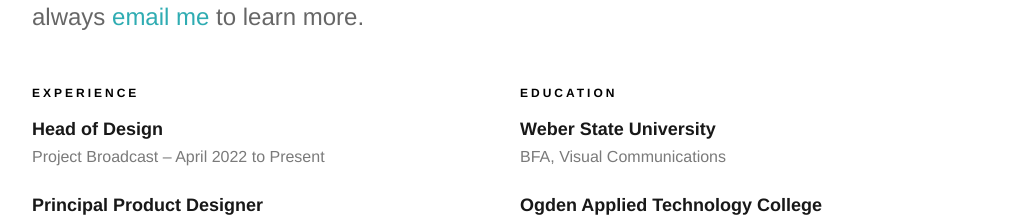
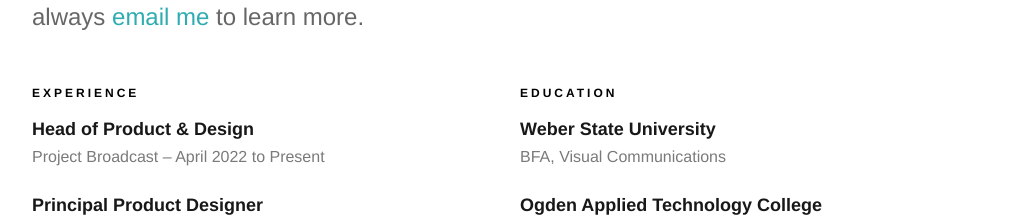
Before and after one commit to mich8060/portfolio, a React (Create React App) app: page / in a window 1280 px wide. Shown: the part 1183-1400 px from the top of the page, without its empty margins (120-1153 px from the left). Built offline with nearby package versions, Linux system fonts and the light colour scheme; a web font is replaced by a local one.

Commit message:
Package Updates

```diff
--- a/package.json
+++ b/package.json
@@ -36,5 +36,8 @@
       "last 1 firefox version",
       "last 1 safari version"
     ]
+  },
+  "devDependencies": {
+    "@babel/plugin-proposal-private-property-in-object": "^7.21.11"
   }
 }
--- a/src/components/about/index.js
+++ b/src/components/about/index.js
@@ -20,7 +20,7 @@ function About(){
             <List>
                 <div className="list--column">
                     <div className="list--title">experience</div>
-                    <Role title="Head of Design" timeline="Project Broadcast – April 2022 to Present" />
+                    <Role title="Head of Product &amp; Design" timeline="Project Broadcast – April 2022 to Present" />
                     <Role title="Principal Product Designer" timeline="Pluralsight.com – June 2021 to April 2022" />
                     <Role title="Adjunct Professor" timeline="Weber State University – Aug 2020 to June 2021" />
                     <Role title="Sr. Product Designer" timeline="Pluralsight.com – July 2016 to June 2021" />
```
Also changed, not shown: 2 other files (tests, documents, lock files or other folders).
